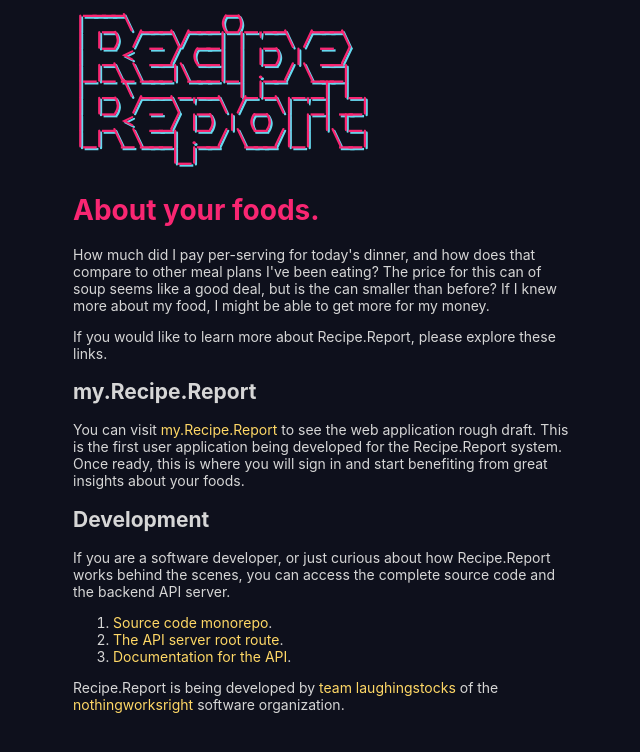
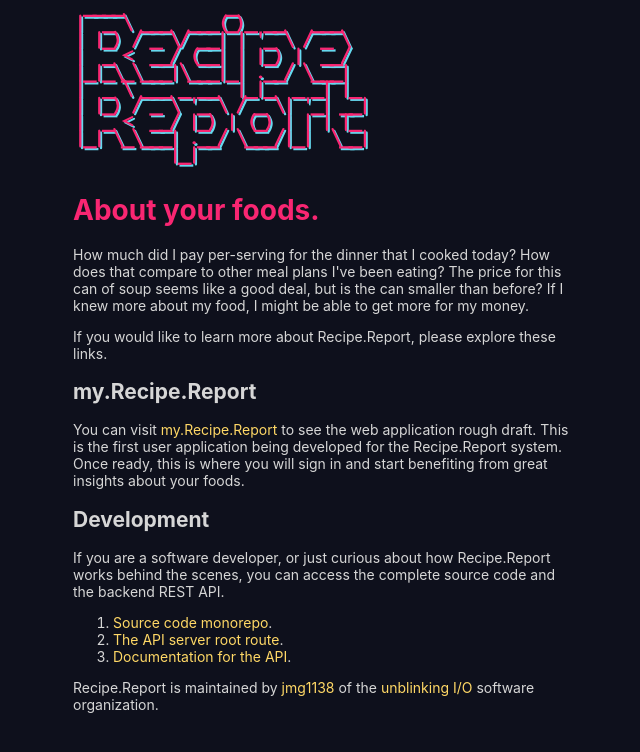
Before and after one commit to nothingworksright/www.recipe.report, a Jekyll site: the page built from README.md, in a window 1280 px wide. Shown: the top 752 px of the page, without its empty margins (317-957 px from the left). Built offline with Jekyll 4.4.1, drawn with Linux system fonts in a browser that asks for light colours; our own code applies the rules of GitHub Pages for plain Markdown files.

Commit message:
Update explained.html

```diff
--- a/_includes/explained.html
+++ b/_includes/explained.html
@@ -1,5 +1,5 @@
 <p>
-  How much did I pay per-serving for today's dinner, and how does that compare to other meal plans I've been eating? The price for this can of soup seems like a good deal, but is the can smaller than before? If I knew more about my food, I might be able to get more for my money.
+  How much did I pay per-serving for the dinner that I cooked today? How does that compare to other meal plans I've been eating? The price for this can of soup seems like a good deal, but is the can smaller than before? If I knew more about my food, I might be able to get more for my money.
 </p>
 <p>
   If you would like to learn more about Recipe.Report, please explore these links.
@@ -10,13 +10,13 @@
 </p>
 <p>
   <h2>Development</h2>
-  If you are a software developer, or just curious about how Recipe.Report works behind the scenes, you can access the complete source code and the backend API server.
+  If you are a software developer, or just curious about how Recipe.Report works behind the scenes, you can access the complete source code and the backend REST API.
   <ol>
-    <li><a href='https://github.com/nothingworksright/recipe-report' target='_blank'>Source code monorepo</a>.</li>
+    <li><a href='https://github.com/unblinking/recipe-report' target='_blank'>Source code monorepo</a>.</li>
     <li><a href='https://api.recipe.report' target='_blank'>The API server root route</a>.</li>
     <li><a href='https://docs.recipe.report/' target='_blank'>Documentation for the API</a>.</li>
   </ol>
 </p>
 <p>
-  Recipe.Report is being developed by <a href='https://www.laughingstocks.dev/' target='_blank'>team laughingstocks</a> of the <a href='https://www.nothingworksright.io' target='_blank'>nothingworksright</a> software organization.
+  Recipe.Report is maintained by <a href='https://github.com/jmg1138' target='_blank'>jmg1138</a> of the <a href='https://www.unblinking.io' target='_blank'>unblinking I/O</a> software organization.
 </p>
```
